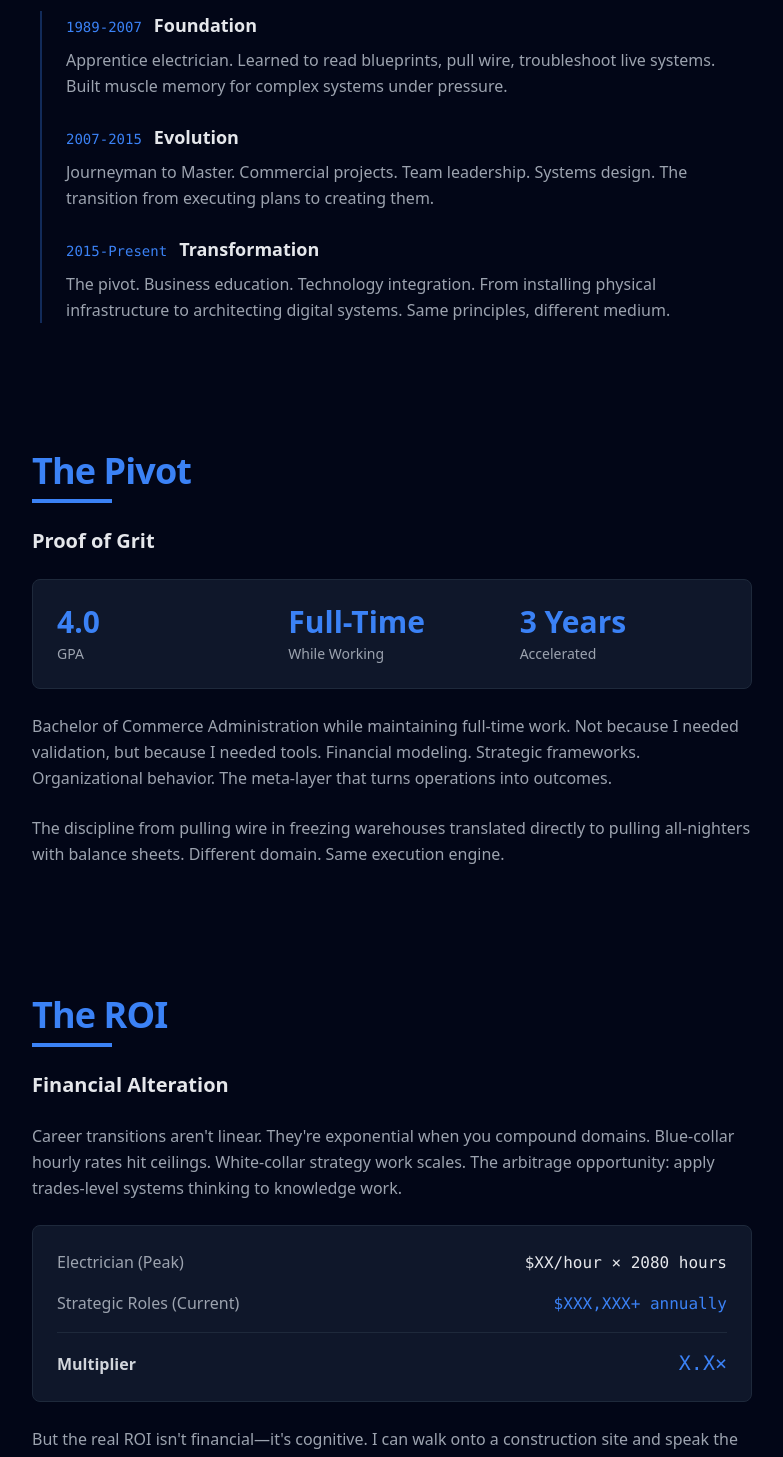
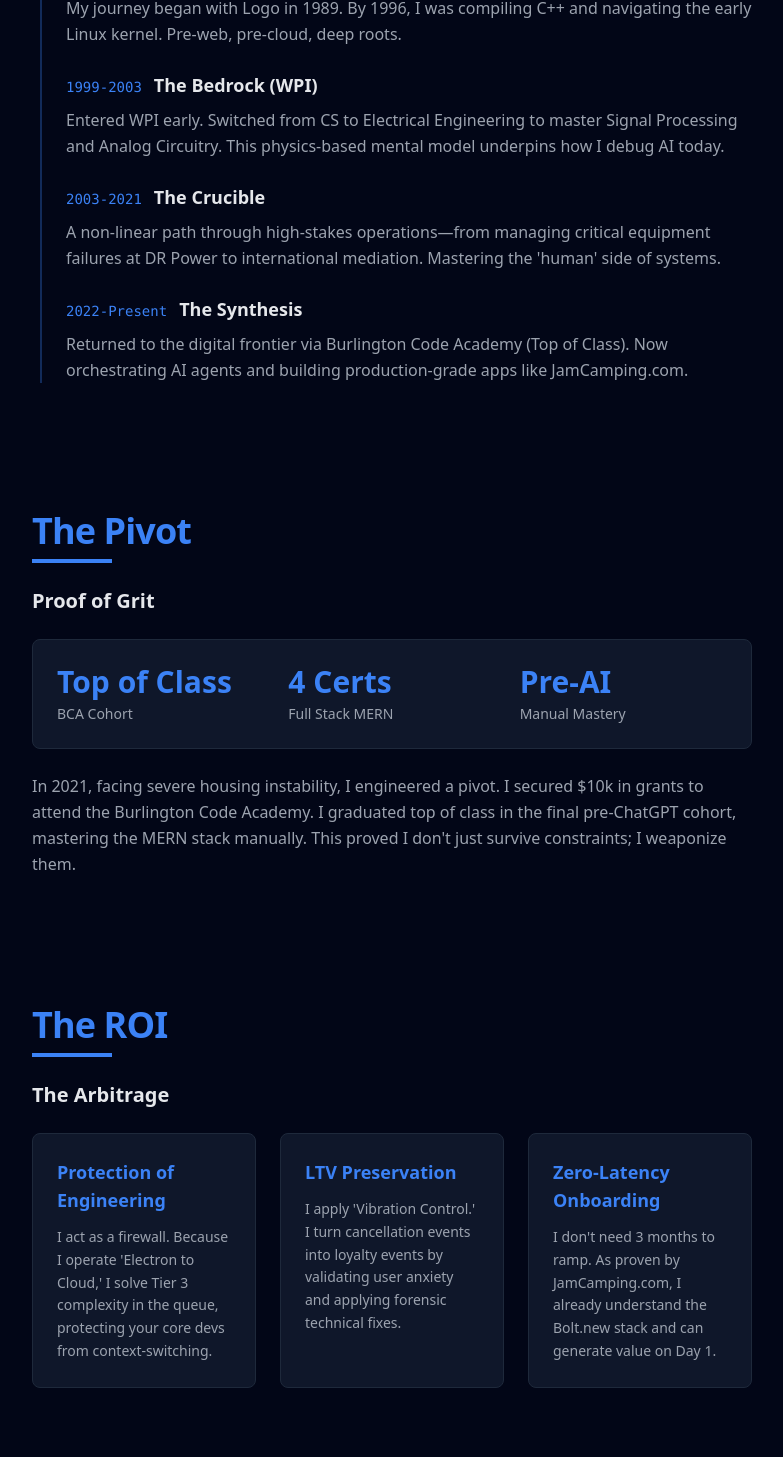
Before and after one commit to joshuawakefield/WhyJosh, a React (Vite) app: page / in a window 1280 px wide. Shown: the part 1435-2892 px from the top of the page, without its empty margins (248-1031 px from the left). Built offline with nearby package versions, Linux system fonts and the light colour scheme.

Commit message:
Updated App.tsx

```diff
--- a/src/App.tsx
+++ b/src/App.tsx
@@ -54,14 +54,7 @@ function App() {
           <div className="prose prose-invert prose-lg max-w-none">
             <h3 className="text-xl font-semibold text-gray-200 mb-4">Integrated Polarity</h3>
             <p className="text-gray-400 leading-relaxed">
-              Most professionals optimize for a single trajectory—climbing the corporate ladder or mastering a craft.
-              I've deliberately integrated both. The result: a cognitive operating system that translates between
-              execution and strategy, field operations and boardroom decisions, electrons and clouds.
-            </p>
-            <p className="text-gray-400 leading-relaxed">
-              This isn't about being a generalist. It's about building bridges where others see walls. Blue-collar
-              discipline taught me systems thinking from the ground up. White-collar strategy taught me to scale
-              those systems. The intersection is where leverage lives.
+              I operate beyond the standard 'Soft Skills vs. Hard Skills' binary. I possess <span className="text-gray-200 font-semibold">Integrated Polarity</span>. I have the engineering rigor to deconstruct the kernel, but the artistic intuition to read the room. I have the grit to handle the daily grind, but the vision to see the product roadmap. I don't just toggle between these states; I synthesize them to solve problems that single-domain experts cannot touch.
             </p>
           </div>
         </section>
@@ -80,34 +73,41 @@ function App() {
             <div className="space-y-6 border-l-2 border-blue-500/30 pl-6 ml-2">
               <div className="space-y-2">
                 <div className="flex items-baseline gap-3">
-                  <span className="text-blue-500 font-mono text-sm">1989-2007</span>
-                  <h4 className="text-lg font-semibold text-gray-200">Foundation</h4>
+                  <span className="text-blue-500 font-mono text-sm">1989-1998</span>
+                  <h4 className="text-lg font-semibold text-gray-200">The Spark</h4>
                 </div>
                 <p className="text-gray-400 leading-relaxed">
-                  Apprentice electrician. Learned to read blueprints, pull wire, troubleshoot live systems.
-                  Built muscle memory for complex systems under pressure.
+                  My journey began with Logo in 1989. By 1996, I was compiling C++ and navigating the early Linux kernel. Pre-web, pre-cloud, deep roots.
                 </p>
               </div>
 
               <div className="space-y-2">
                 <div className="flex items-baseline gap-3">
-                  <span className="text-blue-500 font-mono text-sm">2007-2015</span>
-                  <h4 className="text-lg font-semibold text-gray-200">Evolution</h4>
+                  <span className="text-blue-500 font-mono text-sm">1999-2003</span>
+                  <h4 className="text-lg font-semibold text-gray-200">The Bedrock (WPI)</h4>
                 </div>
                 <p className="text-gray-400 leading-relaxed">
-                  Journeyman to Master. Commercial projects. Team leadership. Systems design.
-                  The transition from executing plans to creating them.
+                  Entered WPI early. Switched from CS to Electrical Engineering to master Signal Processing and Analog Circuitry. This physics-based mental model underpins how I debug AI today.
                 </p>
               </div>
 
               <div className="space-y-2">
                 <div className="flex items-baseline gap-3">
-                  <span className="text-blue-500 font-mono text-sm">2015-Present</span>
-                  <h4 className="text-lg font-semibold text-gray-200">Transformation</h4>
+                  <span className="text-blue-500 font-mono text-sm">2003-2021</span>
+                  <h4 className="text-lg font-semibold text-gray-200">The Crucible</h4>
                 </div>
                 <p className="text-gray-400 leading-relaxed">
-                  The pivot. Business education. Technology integration. From installing physical infrastructure
-                  to architecting digital systems. Same principles, different medium.
+                  A non-linear path through high-stakes operations—from managing critical equipment failures at DR Power to international mediation. Mastering the 'human' side of systems.
+                </p>
+              </div>
+
+              <div className="space-y-2">
+                <div className="flex items-baseline gap-3">
+                  <span className="text-blue-500 font-mono text-sm">2022-Present</span>
+                  <h4 className="text-lg font-semibold text-gray-200">The Synthesis</h4>
+                </div>
+                <p className="text-gray-400 leading-relaxed">
+                  Returned to the digital frontier via Burlington Code Academy (Top of Class). Now orchestrating AI agents and building production-grade apps like JamCamping.com.
                 </p>
               </div>
             </div>
@@ -127,27 +127,21 @@ function App() {
             <div className="bg-slate-900 border border-slate-800 rounded-lg p-6 space-y-4">
               <div className="grid grid-cols-1 md:grid-cols-3 gap-6">
                 <div className="space-y-1">
-                  <div className="text-3xl font-bold text-blue-500">4.0</div>
-                  <div className="text-sm text-gray-400">GPA</div>
+                  <div className="text-3xl font-bold text-blue-500">Top of Class</div>
+                  <div className="text-sm text-gray-400">BCA Cohort</div>
                 </div>
                 <div className="space-y-1">
-                  <div className="text-3xl font-bold text-blue-500">Full-Time</div>
-                  <div className="text-sm text-gray-400">While Working</div>
+                  <div className="text-3xl font-bold text-blue-500">4 Certs</div>
+                  <div className="text-sm text-gray-400">Full Stack MERN</div>
                 </div>
                 <div className="space-y-1">
-                  <div className="text-3xl font-bold text-blue-500">3 Years</div>
-                  <div className="text-sm text-gray-400">Accelerated</div>
+                  <div className="text-3xl font-bold text-blue-500">Pre-AI</div>
+                  <div className="text-sm text-gray-400">Manual Mastery</div>
                 </div>
               </div>
             </div>
             <p className="text-gray-400 leading-relaxed">
-              Bachelor of Commerce Administration while maintaining full-time work. Not because I needed
-              validation, but because I needed tools. Financial modeling. Strategic frameworks.
-              Organizational behavior. The meta-layer that turns operations into outcomes.
-            </p>
-            <p className="text-gray-400 leading-relaxed">
-              The discipline from pulling wire in freezing warehouses translated directly to pulling
-              all-nighters with balance sheets. Different domain. Same execution engine.
+              In 2021, facing severe housing instability, I engineered a pivot. I secured $10k in grants to attend the Burlington Code Academy. I graduated top of class in the final pre-ChatGPT cohort, mastering the MERN stack manually. This proved I don't just survive constraints; I weaponize them.
             </p>
           </div>
         </section>
@@ -161,34 +155,27 @@ function App() {
             <div className="h-1 w-20 bg-blue-500"></div>
           </div>
           <div className="space-y-6">
-            <h3 className="text-xl font-semibold text-gray-200">Financial Alteration</h3>
-            <p className="text-gray-400 leading-relaxed">
-              Career transitions aren't linear. They're exponential when you compound domains.
-              Blue-collar hourly rates hit ceilings. White-collar strategy work scales.
-              The arbitrage opportunity: apply trades-level systems thinking to knowledge work.
-            </p>
-            <div className="bg-slate-900 border border-slate-800 rounded-lg p-6">
-              <div className="space-y-4">
-                <div className="flex justify-between items-baseline">
-                  <span className="text-gray-400">Electrician (Peak)</span>
-                  <span className="text-gray-200 font-mono">$XX/hour × 2080 hours</span>
-                </div>
-                <div className="flex justify-between items-baseline">
-                  <span className="text-gray-400">Strategic Roles (Current)</span>
-                  <span className="text-blue-500 font-mono">$XXX,XXX+ annually</span>
-                </div>
-                <div className="h-px bg-slate-800 my-2"></div>
-                <div className="flex justify-between items-baseline">
-                  <span className="text-gray-300 font-semibold">Multiplier</span>
-                  <span className="text-blue-500 font-mono text-xl">X.X×</span>
-                </div>
+            <h3 className="text-xl font-semibold text-gray-200">The Arbitrage</h3>
+            <div className="grid grid-cols-1 md:grid-cols-3 gap-6">
+              <div className="bg-slate-900 border border-slate-800 rounded-lg p-6 space-y-3">
+                <h4 className="text-lg font-semibold text-blue-500">Protection of Engineering</h4>
+                <p className="text-gray-400 leading-relaxed text-sm">
+                  I act as a firewall. Because I operate 'Electron to Cloud,' I solve Tier 3 complexity in the queue, protecting your core devs from context-switching.
+                </p>
+              </div>
+              <div className="bg-slate-900 border border-slate-800 rounded-lg p-6 space-y-3">
+                <h4 className="text-lg font-semibold text-blue-500">LTV Preservation</h4>
+                <p className="text-gray-400 leading-relaxed text-sm">
+                  I apply 'Vibration Control.' I turn cancellation events into loyalty events by validating user anxiety and applying forensic technical fixes.
+                </p>
+              </div>
+              <div className="bg-slate-900 border border-slate-800 rounded-lg p-6 space-y-3">
+                <h4 className="text-lg font-semibold text-blue-500">Zero-Latency Onboarding</h4>
+                <p className="text-gray-400 leading-relaxed text-sm">
+                  I don't need 3 months to ramp. As proven by JamCamping.com, I already understand the Bolt.new stack and can generate value on Day 1.
+                </p>
               </div>
             </div>
-            <p className="text-gray-400 leading-relaxed">
-              But the real ROI isn't financial—it's cognitive. I can walk onto a construction site
-              and speak the language. Then walk into a boardroom and translate it into strategy.
-              That translation layer is the moat.
-            </p>
           </div>
         </section>
 
```
